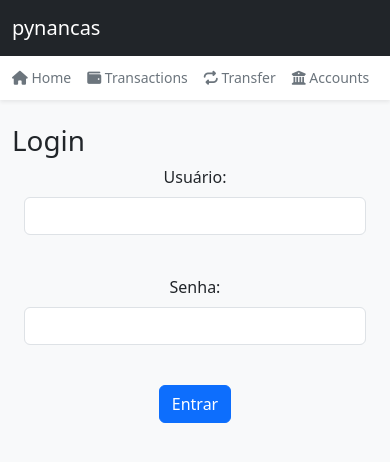
After one commit to rhuanlima/pynancas, a Flask app: page /login in a window 390 px wide. The commit adds this page. Shown: the top 462 px of the page. Run offline with Flask 3, Linux system fonts and the light colour scheme; some libraries are stand-ins or nearby versions.

Commit message:
add login protection

```diff
--- a/main.py
+++ b/main.py
@@ -1,22 +1,39 @@
+# Import for Migrations
 from datetime import datetime
 from os import getenv
-import subprocess
 from dateutil.relativedelta import relativedelta
 from dotenv import load_dotenv
-from flask import Flask, flash, redirect, render_template, request, url_for, send_file
+from flask import Flask, flash, redirect, render_template, request, url_for
 from flask_babel import Babel, Locale, format_currency
 from sqlalchemy import case, create_engine, func
 from sqlalchemy.orm import sessionmaker
-
-from model.db_crud import Account, Base, Category, Transaction
+from flask_login import (
+    LoginManager,
+    UserMixin,
+    login_user,
+    login_required,
+    logout_user,
+    current_user,
+)
+from model.db_crud import Account, Base, Category, Transaction, User
 from model.log import get_log
 import pandas as pd
+from werkzeug.security import generate_password_hash, check_password_hash
+
+from flask_wtf import FlaskForm
+from wtforms import StringField, PasswordField, SubmitField
+from wtforms.validators import DataRequired, Length, EqualTo, ValidationError
+
 
 load_dotenv()
 
 logger = get_log()
 
 app = Flask(__name__)
+login_manager = LoginManager(app)
+login_manager.login_view = "login"
+login_manager.login_message = "Acesso negado!"
+
 babel = Babel(app)
 locale = Locale("pt_BR")
 app.jinja_env.filters["format_currency"] = format_currency
@@ -33,13 +50,86 @@ Session = sessionmaker(bind=engine)
 logger.info("Iniciando o aplicativo")
 
 
+class RegistrationForm(FlaskForm):
+    username = StringField(
+        "Username", validators=[DataRequired(), Length(min=4, max=20)]
+    )
+    password = PasswordField(
+        "Password", validators=[DataRequired(), Length(min=6, max=50)]
+    )
+    confirm_password = PasswordField(
+        "Confirm Password", validators=[DataRequired(), EqualTo("password")]
+    )
+    submit = SubmitField("Register")
+
+    def validate_username(self, field):
+        session = Session()
+        if session.query(User).filter_by(username=field.data).first():
+            raise ValidationError("Username already taken. Choose a different one.")
+        session.close()
+
+
+@login_manager.user_loader
+def load_user(user_id):
+    session = Session()
+    user = session.query(User).get(int(user_id))
+    session.close()
+    return user
+
+
+@app.route("/register", methods=["GET", "POST"])
+def register():
+    form = RegistrationForm()
+    if form.validate_on_submit():
+        hashed_password = generate_password_hash(form.password.data)
+        new_user = User(username=form.username.data, password=hashed_password)
+
+        session = Session()
+        session.add(new_user)
+        session.commit()
+        session.close()
+        flash("Your account has been created! You are now able to log in.", "success")
+        return redirect(url_for("login"))
+
+    return render_template("register.html", form=form)
+
+
 @app.route("/")
+@login_required
 def index():
     return render_template("index.html")
 
 
+@app.route("/login", methods=["GET", "POST"])
+def login():
+    if current_user.is_authenticated:
+        return redirect(url_for("index"))
+
+    if request.method == "POST":
+        username = request.form.get("username")
+        password = request.form.get("password")
+        session = Session()
+        user = session.query(User).filter_by(username=username).first()
+
+        if user and check_password_hash(user.password, password):
+            login_user(user)
+            return redirect(url_for("index"))
+        else:
+            flash("Credenciais inválidas. Tente novamente.", "error")
+        session.close()
+    return render_template("login.html")
+
+
+@app.route("/logout")
+@login_required
+def logout():
+    logout_user()
+    return redirect(url_for("login"))
+
+
 # Accounts Crud
 @app.route("/accounts")
+@login_required
 def pg_accounts():
     session = Session()
     accounts = (
@@ -53,6 +143,7 @@ def pg_accounts():
 
 
 @app.route("/edit_account/<int:id>", methods=["GET", "POST"])
+@login_required
 def edit_account(id):
     session = Session()
     account = session.query(Account).get(id)
@@ -72,6 +163,7 @@ def edit_account(id):
 
 
 @app.route("/deactivate_account/<int:id>")
+@login_required
 def deactivate_account(id):
     session = Session()
     account = session.query(Account).get(id)
@@ -86,6 +178,7 @@ def deactivate_account(id):
 
 
 @app.route("/activate_account/<int:id>")
+@login_required
 def activate_account(id):
     session = Session()
     account = session.query(Account).get(id)
@@ -101,6 +194,7 @@ def activate_account(id):
 
 @app.route("/consolidate_transaction/<int:id>")
 @app.route("/consolidate_transaction/<int:id>/<int:ac_filter>")
+@login_required
 def consolidate_transaction(id, ac_filter=None):
     logger.info(f"Consolidando: {ac_filter}")
     session = Session()
@@ -118,6 +212,7 @@ def consolidate_transaction(id, ac_filter=None):
 
 @app.route("/unconsolidate_transaction/<int:id>")
 @app.route("/unconsolidate_transaction/<int:id>/<int:ac_filter>")
+@login_required
 def unconsolidate_transaction(id, ac_filter=None):
     session = Session()
     transaction = session.query(Transaction).get(id)
@@ -133,6 +228,7 @@ def unconsolidate_transaction(id, ac_filter=None):
 
 
 @app.route("/consolidate_transfer/<int:id>")
+@login_required
 def consolidate_transfer(id):
     session = Session()
     transaction = session.query(Transaction).get(id)
@@ -144,6 +240,7 @@ def consolidate_transfer(id):
 
 
 @app.route("/unconsolidate_transfer/<int:id>")
+@login_required
 def unconsolidate_transfer(id):
     session = Session()
     transaction = session.query(Transaction).get(id)
@@ -155,6 +252,7 @@ def unconsolidate_transfer(id):
 
 
 @app.route("/create_account", methods=["POST"])
+@login_required
 def create_account():
     session = Session()
     des_account = request.form.get("account_name")
@@ -169,6 +267,7 @@ def create_account():
 
 # Category Crud
 @app.route("/categories")
+@login_required
 def pg_categories():
     session = Session()
     categories = session.query(Category).all()
@@ -177,6 +276,7 @@ def pg_categories():
 
 
 @app.route("/create_category", methods=["POST"])
+@login_required
 def create_category():
     session = Session()
     des_category = request.form.get("category_name")
@@ -188,6 +288,7 @@ def create_category():
 
 
 @app.route("/edit_category/<int:id>", methods=["GET", "POST"])
+@login_required
 def edit_category(id):
     session = Session()
     category = session.query(Category).get(id)
@@ -207,6 +308,7 @@ def edit_category(id):
 # tansaction
 @app.route("/transactions")
 @app.route("/transactions/<int:ac_filter>", methods=["GET", "POST"])
+@login_required
 def pg_transactions(ac_filter=None):
     session = Session()
     total_balances = (
@@ -259,6 +361,7 @@ def pg_transactions(ac_filter=None):
 
 
 @app.route("/create_transaction", methods=["POST"])
+@login_required
 def create_transaction():
     session = Session()
     dt_transaction = datetime.strptime(request.form.get("dt_transaction"), "%Y-%m-%d")
@@ -308,6 +411,7 @@ def create_transaction():
 
 
 @app.route("/transfer")
+@login_required
 def pg_transfers():
     session = Session()
     total_balances = (
@@ -358,6 +462,7 @@ def pg_transfers():
 
 
 @app.route("/create_transfer", methods=["POST"])
+@login_required
 def create_transfer():
     session = Session()
     dt_transaction = datetime.strptime(request.form.get("dt_transaction"), "%Y-%m-%d")
@@ -405,6 +510,7 @@ def create_transfer():
 
 
 @app.route("/delete_transaction/<int:id>", methods=["GET", "POST"])
+@login_required
 def delete_transaction(id):
     session = Session()
     tansaction = session.query(Transaction).filter(Transaction.id == id).one()
@@ -416,6 +522,7 @@ def delete_transaction(id):
 
 
 @app.route("/edit_transaction/<int:id>", methods=["GET", "POST"])
+@login_required
 def edit_transaction(id):
     session = Session()
     transaction = session.query(Transaction).filter(Transaction.id == id).one()
@@ -461,6 +568,7 @@ def edit_transaction(id):
 
 
 @app.route("/creditcard")
+@login_required
 def rel_creditcard():
     session = Session()
     accounts = (
--- a/pyproject.toml
+++ b/pyproject.toml
@@ -15,6 +15,11 @@ flask-babel = "^4.0.0"
 pandas = "^2.1.4"
 python-dotenv = "^1.0.0"
 psycopg2-binary = "^2.9.9"
+flask-login = "^0.6.3"
+werkzeug = "^3.0.1"
+flask-migrate = "^4.0.5"
+flask-wtf = "^1.2.1"
+wtforms = "^3.1.1"
 
 
 [build-system]
--- /dev/null
+++ b/templates/login.html
@@ -0,0 +1,44 @@
+{% extends "base.html" %}
+
+{% block container %}
+<h1 class="mt-4">Login</h1>
+{% with messages = get_flashed_messages() %}
+{% if messages %}
+<div>
+    {% for message in messages %}
+    <p style="color: red;">{{ message }}</p>
+    {% endfor %}
+</div>
+{% endif %}
+{% endwith %}
+
+<div class="container text-center">
+    <div class="row justify-content-md-center">
+        <div class="col col-lg-2">
+
+        </div>
+        <div class="col-md-auto">
+            <form method="post">
+                <div class="mb-3">
+                    <label class="form-label" for="username">Usuário:</label>
+                    <input class="form-control" type="text" name="username" required><br>
+                </div>
+                <div class="mb-3">
+                    <label class="form-label" for="password">Senha:</label>
+                    <input class="form-control" type="password" name="password" required><br>
+                </div>
+                <button type="submit" class="btn btn-primary">Entrar</button>
+            </form>
+        </div>
+        <div class="col col-lg-2">
+
+        </div>
+    </div>
+</div>
+
+
+
+
+
+
+{% endblock %}
--- a/templates/menu.html
+++ b/templates/menu.html
@@ -9,5 +9,6 @@
         Categories</a>
     <a class="nav-link {{ creditcard }}" href="{{ url_for('rel_creditcard') }}"><i class="fa-solid fa-credit-card"></i>
         Cartões</a>
-
+    <a class="nav-link {{ logout }}" href="{{ url_for('logout') }}"><i class="fa-solid fa-sign-out"></i>
+        Sair</a>
 </nav>
```
Also changed, not shown: model/db_crud.py (+8 -0 lines), requirements.txt (+375 -8 lines), templates/register.html (added, +30 -0 lines), 1 other file.
